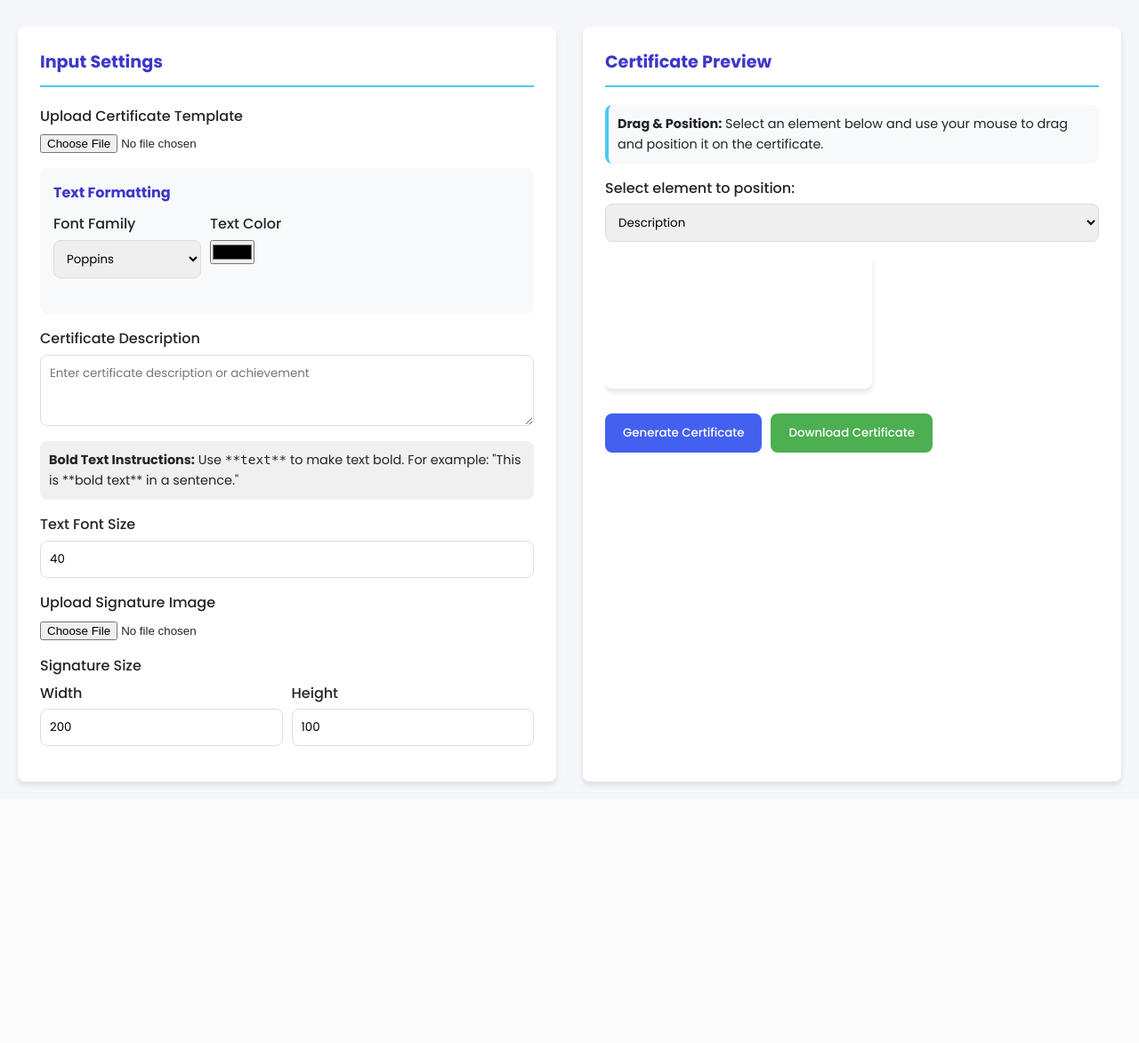
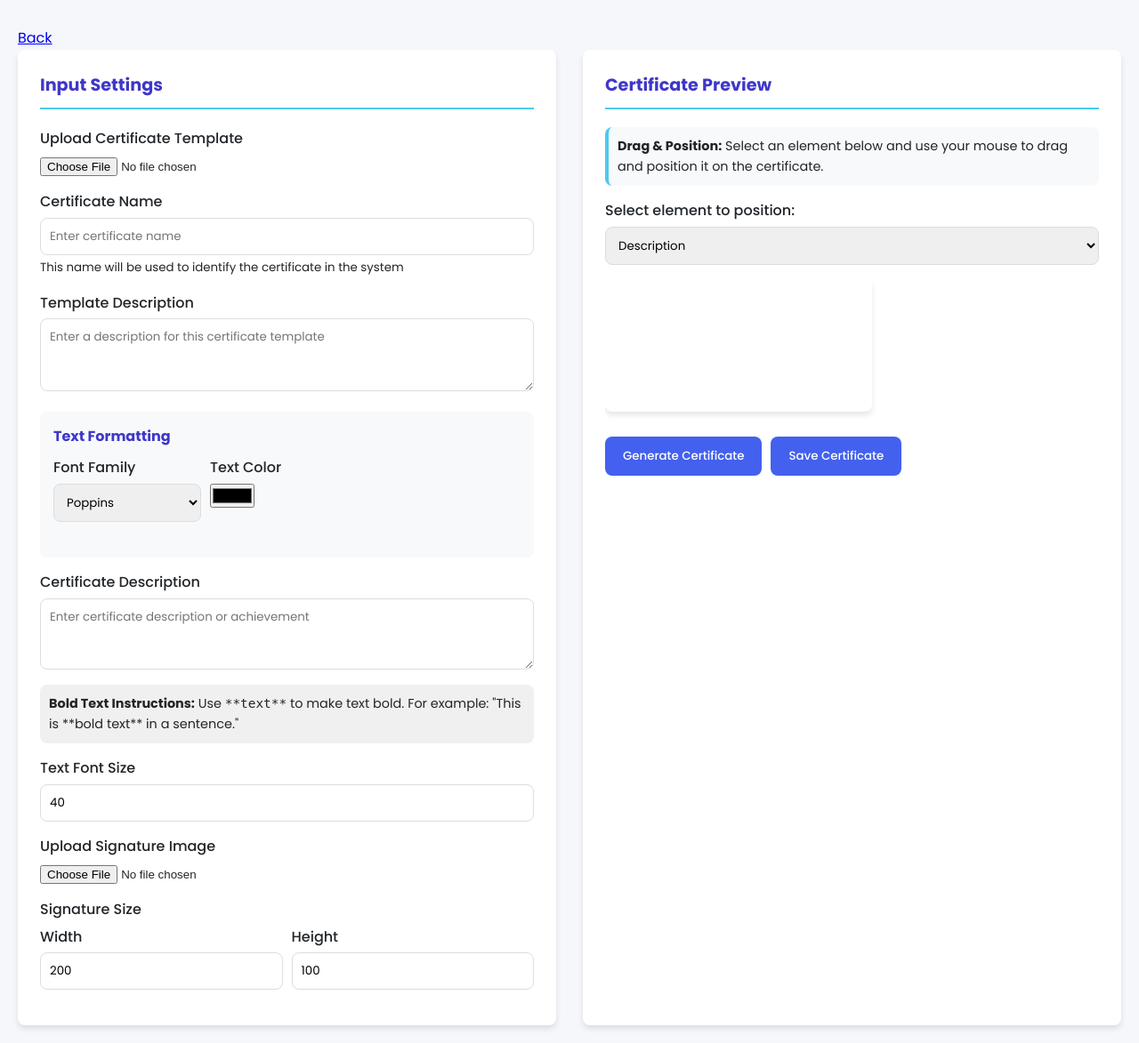
Before and after one commit to mackmack08/DTI-ECert, a PHP site: page /dti/generator.php in a window 1280 px wide. Shown: the part 94-1267 px from the top of the page at 89% size. Before the commit the page ends 979 px from the top, so only its background shows below. Run offline with PHP 8.4, Linux system fonts and the light colour scheme; a map, chart or similar area stays blank.

Commit message:
Update generator.php

```diff
--- a/DTI/generator.php
+++ b/DTI/generator.php
@@ -240,7 +240,11 @@
             <h2>Certificate Generator</h2>
             <p>Create professional certificates with ease</p>
         </header>
-
+        <div class="col-md-3 text-md-end">
+            <a href="certificate_management.php" class="btn back-btn">
+                <i class="fas fa-arrow-left me-2"></i> Back
+            </a>
+        </div>
         <div class="app-container">
             <div class="input-section">
                 <h3 class="section-title">Input Settings</h3>
@@ -250,6 +254,16 @@
                     <input type="file" id="upload" accept="image/*">
                 </div>
 
+                <!-- Add certificate name input -->
+                <div class="form-group certificate-name">
+                    <label for="certificateName">Certificate Name</label>
+                    <input type="text" id="certificateName" placeholder="Enter certificate name" required>
+                    <small>This name will be used to identify the certificate in the system</small>
+                </div>
+                <div class="form-group certificate-file-description">
+                    <label for="certificateFileDescription">Template Description</label>
+                    <textarea id="certificateFileDescription" placeholder="Enter a description for this certificate template" rows="3"></textarea>
+                </div>
                 <div class="form-group">
                     <input type="hidden" id="nameInput" placeholder="Enter recipient's name">
                 </div>
@@ -339,8 +353,11 @@
 
                 <div class="button-group">
                     <button onclick="drawText()" class="generate-btn">Generate Certificate</button>
-                    <button onclick="downloadCertificate()" class="download-btn">Download Certificate</button>
+                    <button onclick="saveCertificate()" class="save-btn">Save Certificate</button>
                 </div>
+
+                <!-- Add status message div -->
+                <div id="statusMessage" style="margin-top: 15px; padding: 10px; display: none;"></div>
             </div>
         </div>
     </div>
@@ -436,7 +453,7 @@
             drawText();
         });
 
-                // Mouse events for dragging
+        // Mouse events for dragging
         canvas.addEventListener("mousedown", function(e) {
             const rect = canvas.getBoundingClientRect();
             const scaleX = canvas.width / rect.width;
@@ -573,7 +590,6 @@
                 currentX += ctx.measureText(cleanSegment).width;
             });
         }
-
         function drawText() {
             if (!hasTemplate) {
                 alert("Please upload a certificate template first");
@@ -645,20 +661,77 @@
             }
         }
 
-        function downloadCertificate() {
+        function saveCertificate() {
             if (!hasTemplate) {
                 alert("Please generate a certificate first");
                 return;
             }
 
-            // Generate a filename with date
-            const recipientName = document.getElementById("nameInput").value || "certificate";
-            const filename = `certificate_${recipientName.replace(/\s+/g, '_')}_${new Date().toISOString().slice(0, 10)}.png`;
+            // Get certificate name
+            const certificateName = document.getElementById("certificateName").value.trim();
+            if (!certificateName) {
+                alert("Please enter a certificate name");
+                return;
+            }
 
-            let link = document.createElement("a");
-            link.download = filename;
-            link.href = canvas.toDataURL("image/png");
-            link.click();
+            // Get certificate file description (the one stored in the database)
+            const certificateFileDescription = document.getElementById("certificateFileDescription").value;
+
+            // Get certificate content description (used in the certificate itself)
+            const certificateContentDescription = document.getElementById("descriptionInput").value;
+
+            // Get canvas data as base64 string
+            const imageData = canvas.toDataURL('image/png');
+
+            // Show loading indicator
+            const statusDiv = document.getElementById('statusMessage');
+            statusDiv.style.display = 'block';
+            statusDiv.style.backgroundColor = '#e2e3e5';
+            statusDiv.style.color = '#383d41';
+            statusDiv.innerHTML = '<strong>Processing...</strong> Saving certificate...';
+
+            // Create data object
+            const data = {
+                name: certificateName,
+                file_description: certificateFileDescription,
+                content_description: certificateContentDescription,
+                image_data: imageData
+            };
+
+            // Send to server using fetch API
+            fetch('save_certificate.php', {
+                method: 'POST',
+                headers: {
+                    'Content-Type': 'application/json'
+                },
+                body: JSON.stringify(data)
+            })
+            .then(response => response.json())
+            .then(data => {
+                statusDiv.style.display = 'block';
+
+                if (data.success) {
+                    statusDiv.style.backgroundColor = '#d4edda';
+                    statusDiv.style.color = '#155724';
+                    statusDiv.innerHTML = `<strong>Success!</strong> ${data.message}`;
+
+                    // Redirect after a delay
+                    setTimeout(() => {
+                        window.location.href = 'certificate_management.php';
+                    }, 2000);
+                } else {
+                    statusDiv.style.backgroundColor = '#f8d7da';
+                    statusDiv.style.color = '#721c24';
+                    statusDiv.innerHTML = `<strong>Error!</strong> ${data.message}`;
+                }
+            })
+            .catch(error => {
+                console.error('Error:', error);
+                statusDiv.style.display = 'block';
+                statusDiv.style.backgroundColor = '#f8d7da';
+                statusDiv.style.color = '#721c24';
+                statusDiv.innerHTML = '<strong>Error!</strong> Failed to save certificate. Please try again.';
+            });
         }
 
         // Add event listeners to update the preview when inputs change
```
